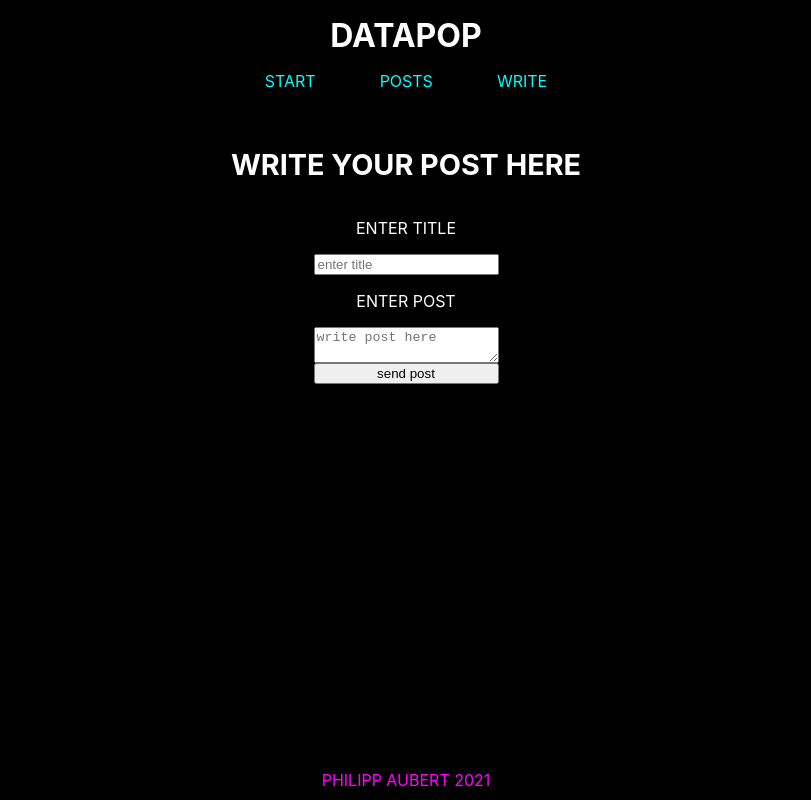
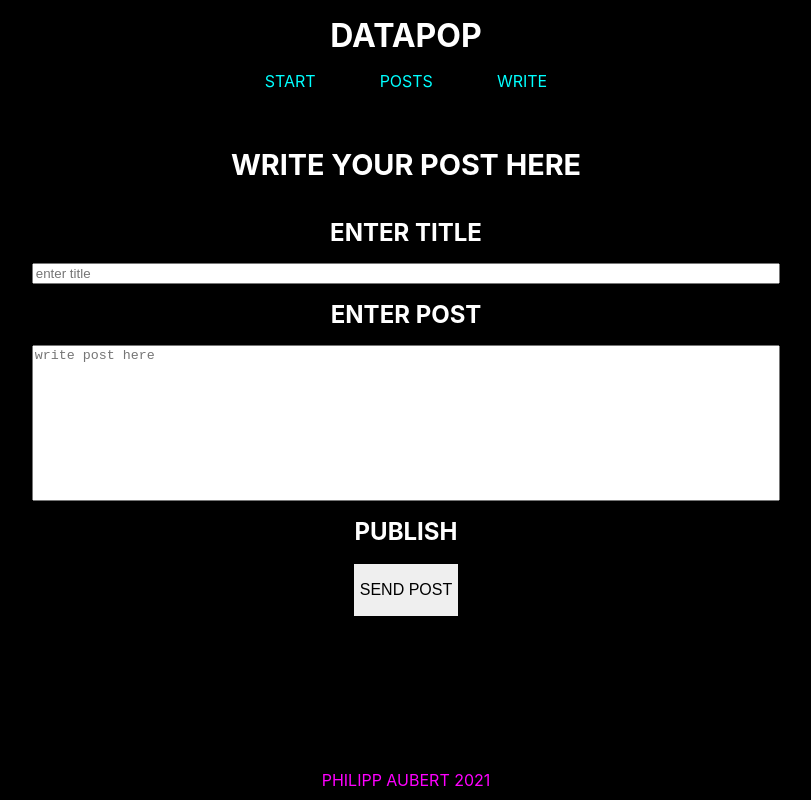
Before and after one commit to PhilippAubert/datapop, a React (Create React App) app: page /about in a window 1280 px wide. Shown: the whole page, without its empty margins (234-1045 px from the left). Built offline with nearby package versions, Linux system fonts and the light colour scheme.

Commit message:
Add submit button, reframe textarea

```diff
--- a/src/Components/About.js
+++ b/src/Components/About.js
@@ -8,15 +8,25 @@ export default function About() {
           <h1>WRITE YOUR POST HERE </h1>
         </div>
         <form className="Input-Form">
-          <label className="Input-Form_Label" for="title">
+          <h2 className="Input-Form_Label" for="title">
             ENTER TITLE
-          </label>
+          </h2>
           <input type="text" key="id" id="text_id" placeholder="enter title" />
-          <label className="Input-Form_Label" for="post">
+          <h2 className="Input-Form_Label" for="post">
             ENTER POST
-          </label>
-          <textarea type="text" id="id" placeholder="write post here" />
-          <button type="submit">send post</button>
+          </h2>
+          <textarea
+            className="Input-Form_Textarea"
+            type="text"
+            id="id"
+            placeholder="write post here"
+            cols="30"
+            rows="10"
+          />
+          <h2 className="Input-Form_Label">PUBLISH</h2>
+          <button className="Input-Button" type="submit">
+            <p Input-Button_Text>SEND POST</p>
+          </button>
         </form>
       </div>
     </div>
--- a/src/Components/CSS/About.css
+++ b/src/Components/CSS/About.css
@@ -7,7 +7,6 @@
   color: white;
   display: flex;
   flex-direction: column;
-  justify-content: center;
   align-items: center;
 }
 
@@ -30,3 +29,15 @@
   justify-content: center;
   margin: 1rem 0;
 }
+
+.Input-Form_Textarea {
+  outline: none;
+  resize: none;
+}
+
+.Input-Button {
+  outline: 0;
+  margin: 0 25vw;
+  border: 2px solid #000;
+  font-size: 1rem;
+}
```
